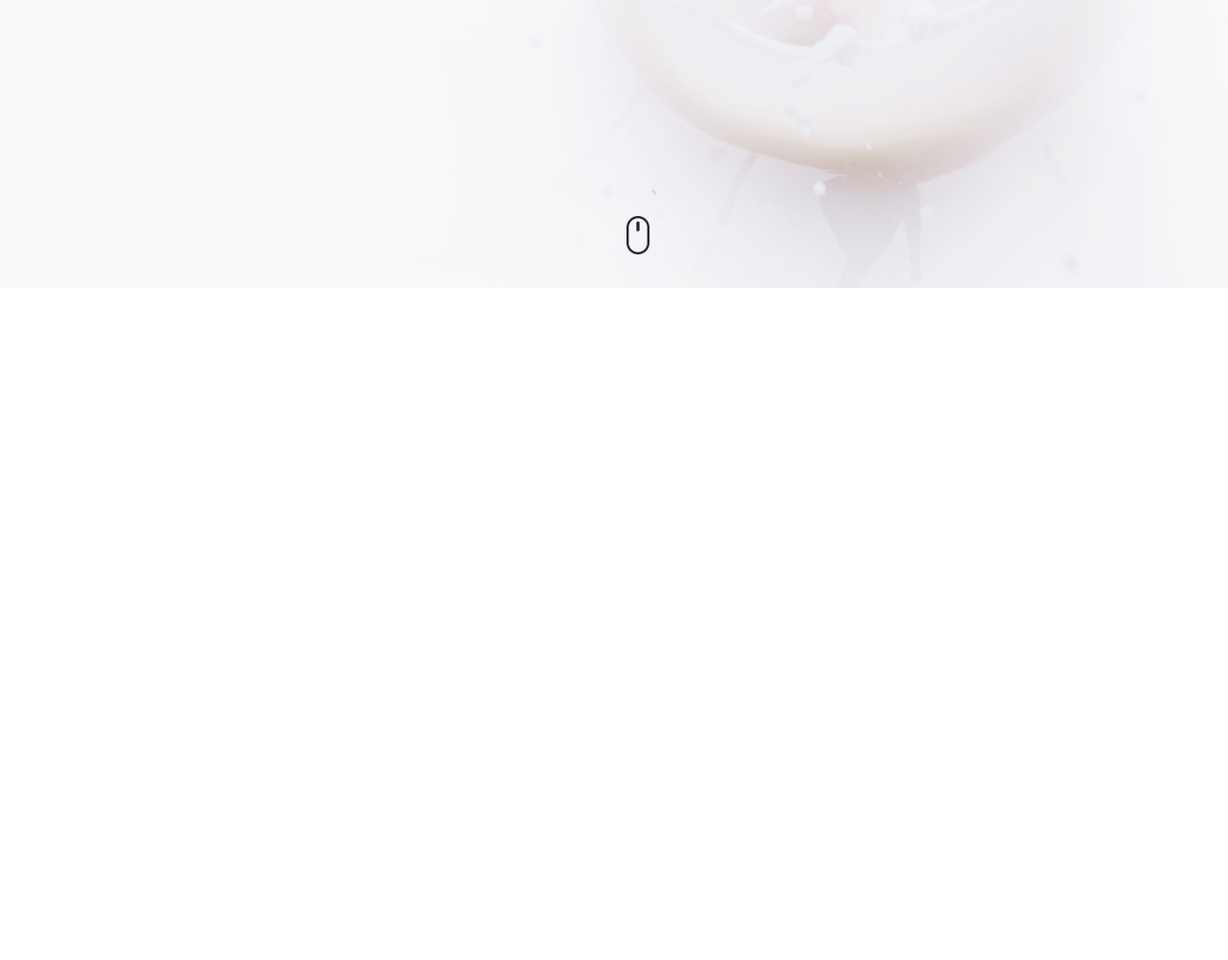
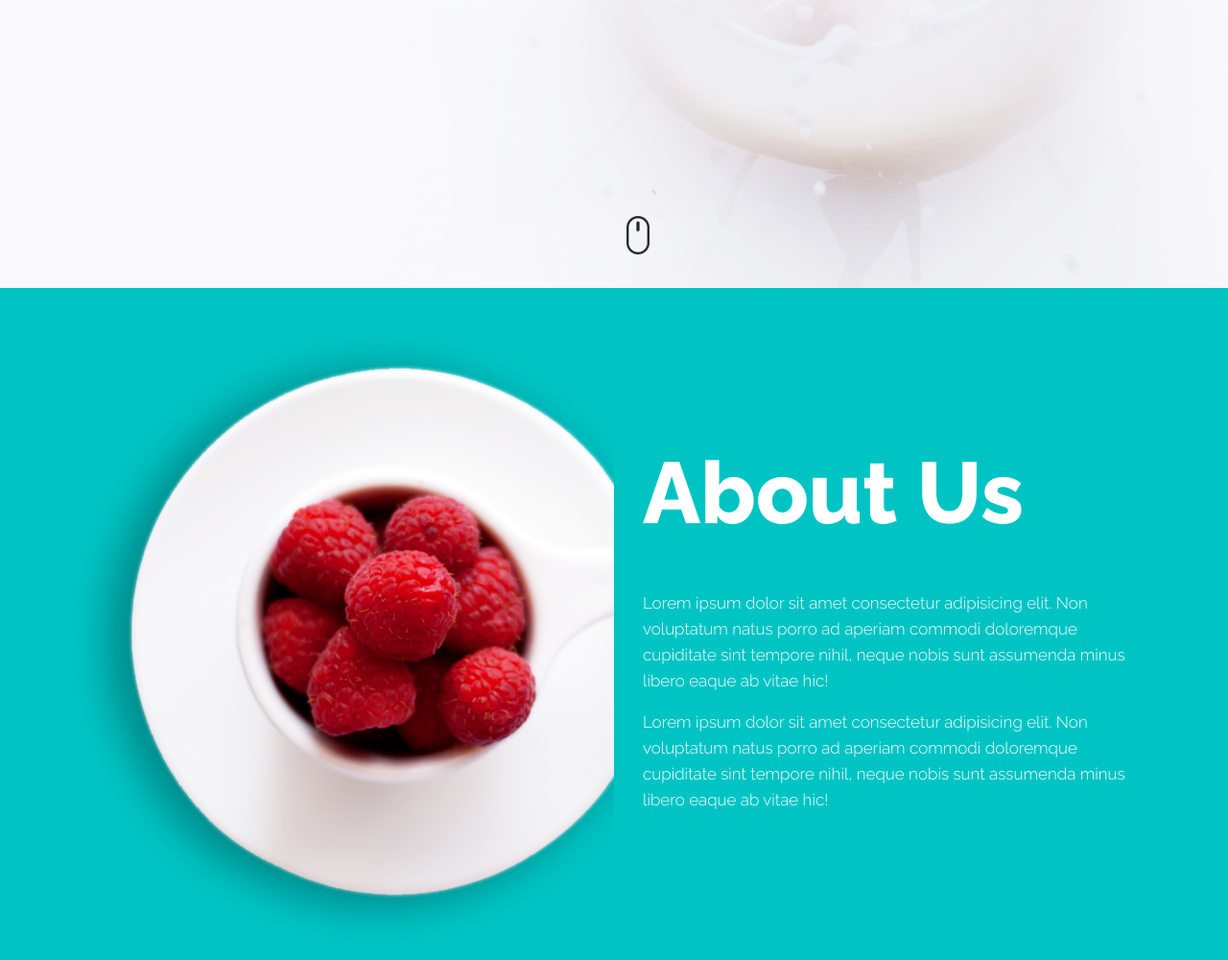
Before and after one commit to MarcinPaczkowski/weeklywebdevchallenge02, a website built with webpack: page src/index.html in a window 1280 px wide. Shown: the part 500-1500 px from the top of the page at 96% size. Before the commit the page ends 800 px from the top, so only its background shows below. Built offline with nearby package versions, Linux system fonts and the light colour scheme.

Commit message:
Add about us section

```diff
--- a/src/index.html
+++ b/src/index.html
@@ -2,7 +2,7 @@
 <html>
   <head>
     <meta http-equiv="Content-type" content="text/html; charset=utf-8"/>
-    <title>FirstTryToConfigWebpack</title>
+    <title>weeklywebdevchallenge02</title>
     <link rel="stylesheet" href="https://maxcdn.bootstrapcdn.com/bootstrap/4.0.0-beta/css/bootstrap.min.css" integrity="sha384-/Y6pD6FV/Vv2HJnA6t+vslU6fwYXjCFtcEpHbNJ0lyAFsXTsjBbfaDjzALeQsN6M" crossorigin="anonymous">
     <link href="https://fonts.googleapis.com/css?family=Raleway:200,300,400,800" rel="stylesheet">
 
@@ -14,7 +14,19 @@
       <div class="start-button">
         <p>Get free now</p>
       </div>
-      <div class="start-scroll"></div>
+      <span class="start-scroll"></span>
+    </div>
+
+    <div class="about-us">
+      <div class="about-us-image"></div>
+      <div class="about-us-content">
+        <h1 class="about-us-content-header">
+          About Us
+        </h1>
+        <p class="about-us-content-text">Lorem ipsum dolor sit amet consectetur adipisicing elit. Non voluptatum natus porro ad aperiam commodi doloremque cupiditate sint tempore nihil, neque nobis sunt assumenda minus libero eaque ab vitae hic!</p>
+        <p class="about-us-content-text">Lorem ipsum dolor sit amet consectetur adipisicing elit. Non voluptatum natus porro ad aperiam commodi doloremque cupiditate sint tempore nihil, neque nobis sunt assumenda minus libero eaque ab vitae hic!</p>
+      </div>
+      <div class="clear"></div>
     </div>
 
       <script src="https://code.jquery.com/jquery-3.2.1.slim.min.js" integrity="sha384-KJ3o2DKtIkvYIK3UENzmM7KCkRr/rE9/Qpg6aAZGJwFDMVNA/GpGFF93hXpG5KkN" crossorigin="anonymous"></script>
--- /dev/null
+++ b/src/styles/_about-us.scss
@@ -0,0 +1,41 @@
+.about-us {
+    background-color:  #00c4c4;
+    padding: 40px 70px;
+    height: 700px;
+    width: 100%;
+
+    &-image {
+        background: url('../img/strawberries.png') no-repeat left;
+        height: 650px;
+        width: 50%;
+        float: left;
+    }
+
+    &-content {
+        padding: 160px 30px;
+        width: 50%;
+        height: 100%;
+        float: right;
+
+        &-header {
+            font-family: $mainFont;
+            color: $white;
+            font-size: 90px;
+            font-weight: 700;
+            line-height: 27px;
+            text-align: left;
+            padding-bottom: 80px;
+        }
+
+        &-text {
+            font-family: $mainFont;
+            color:  $white;
+            font-size: 17px;
+            font-weight: 300;
+            line-height: 27px;
+            text-align: left;
+        }
+    }
+
+
+}
--- a/src/styles/main.scss
+++ b/src/styles/main.scss
@@ -1,2 +1,7 @@
 @import 'variables';
 @import 'start';
+@import 'about-us';
+
+.clear {
+    clear: both;
+}
```
Also changed, not shown: src/img/strawberries.png (added).
